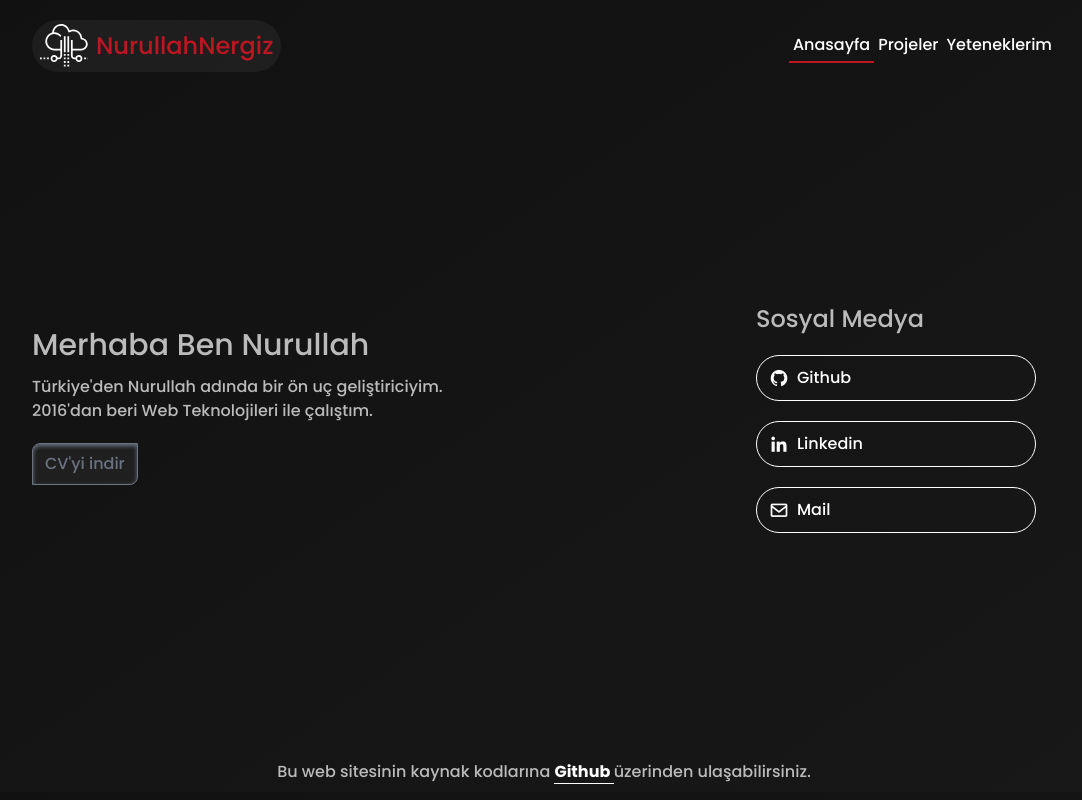
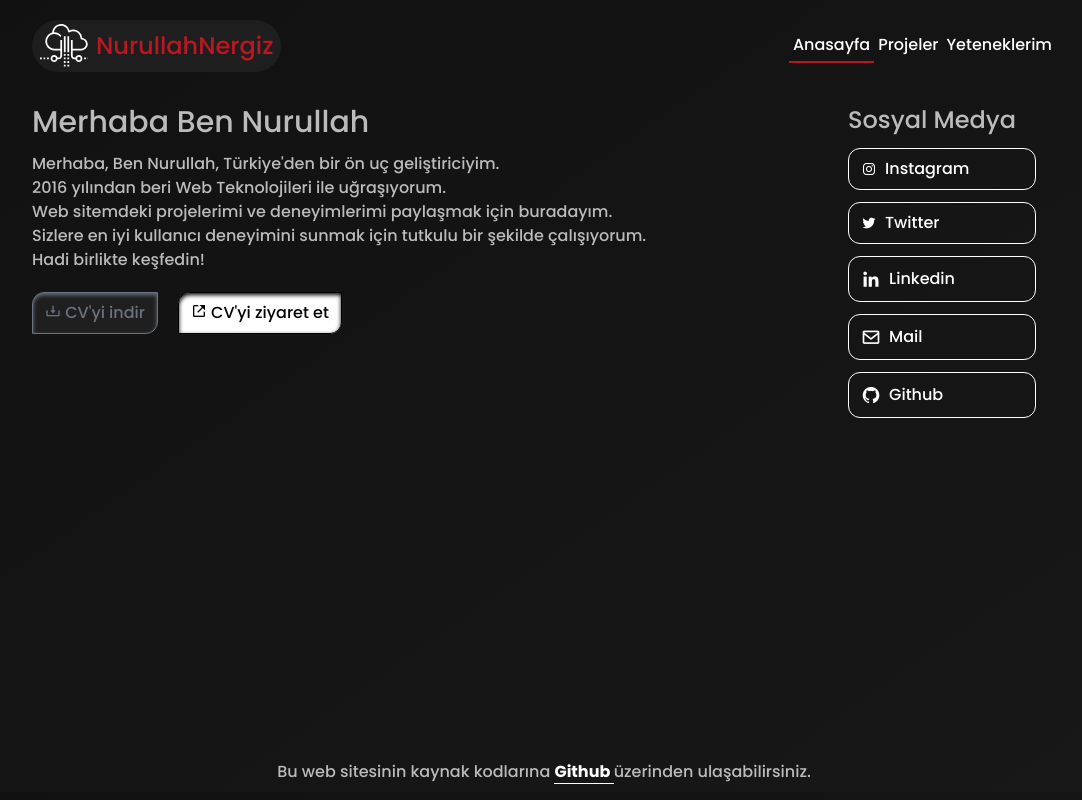
Before and after one commit to Nurullah-Nergiz/webpage, a Nuxt app: page / in a window 1280 px wide. Shown: the whole page, without its empty margins (96-1178 px from the left). Built offline with nearby package versions, Linux system fonts and the light colour scheme.

Commit message:
Ui updated

```diff
--- a/pages/index.vue
+++ b/pages/index.vue
@@ -23,35 +23,56 @@ export default {
 </script>
 
 <template>
-  <section class="flex-1 md:flex items-center flex-wrap gap-5">
+  <section class="flex-1 md:flex flex-wrap gap-5">
     <div class="flex-1 max-w-full">
       <h1 class="mb-3 text-3xl">Merhaba Ben Nurullah</h1>
       <p>
-        Türkiye'den Nurullah adında bir ön uç geliştiriciyim.<br>
-        2016'dan beri Web Teknolojileri ile çalıştım.
+        Merhaba, Ben Nurullah, Türkiye'den bir ön uç geliştiriciyim. <br>
+        2016 yılından beri Web Teknolojileri ile
+        uğraşıyorum. <br>
+        Web sitemdeki projelerimi ve deneyimlerimi paylaşmak için buradayım. <br>
+        Sizlere en iyi kullanıcı
+        deneyimini sunmak için tutkulu bir şekilde çalışıyorum. <br>
+        Hadi birlikte keşfedin!
       </p>
-
-      <a href="./cv.html" download
-        class="mt-5 py-2 px-3 text-gray-500 bg-secondary border border-current rounded-br-lg rounded-tl-lg shadow-inner shadow-current inline-block">
-        CV'yi indir
+      <div>
+        <a href="./cv.html" download
+          class="mt-5 py-2 px-3 text-gray-500 bg-secondary border border-current rounded-br-xl rounded-tl-xl shadow-inner shadow-current inline-block">
+          <i class='bx bx-download'></i>
+          CV'yi indir
+        </a>
+        <a href="./cv.html"
+          class="mt-5 ml-5 py-2 px-3 text-black bg-white border border-current rounded-br-xl rounded-tl-xl shadow-inner shadow-current inline-block">
+          <i class='bx bx-link-external'></i>
+          CV'yi ziyaret et
+        </a>
+      </div>
+    </div>
+    <div class=" md:max-w-xs md:px-5 flex flex-col gap-3">
+      <h2 class="mr-5 text-2xl">Sosyal Medya</h2>
+      <a href="https://www.instagram.com/nurullahnergiz_/" target="_blank"
+        class="px-3 py-2 flex items-center gap-2 border border-current rounded-xl ">
+        <i class='bx bxl-instagram'></i>
+        <span>Instagram</span>
       </a>
-      <br><br>
-    </div>
-    <div class="flex-1 md:max-w-xs md:px-5 flex flex-col gap-5">
-      <h2 class="text-2xl">Sosyal Medya</h2>
-      <a href="https://github.com/Nurullah-Nergiz/" target="_blank"
-        class="px-3 py-2 flex items-center gap-2 border border-current rounded-full ">
-        <i class="bx bxl-github text-xl"></i>
-        <span>Github</span>
+      <a href="https://twitter.com/nurullahNergiz_" target="_blank"
+        class="px-3 py-2 flex items-center gap-2 border border-current rounded-xl ">
+        <i class='bx bxl-twitter'></i>
+        <span>Twitter</span>
       </a>
       <a href="https://www.linkedin.com/in/nurullah-nergiz/" target="_blank"
-        class="px-3 py-2 flex items-center gap-2  border border-current rounded-full ">
+        class="px-3 py-2 flex items-center gap-2  border border-current rounded-xl ">
         <i class="bx bxl-linkedin text-xl"></i>
         <span>Linkedin</span>
       </a>
-      <a href="mailto:nurullah@nergiz.me" class="px-3 py-2 flex items-center gap-2 border border-current rounded-full ">
+      <a href="mailto:nurullah@nergiz.me" class="px-3 py-2 flex items-center gap-2 border border-current rounded-xl ">
         <i class="bx bx-envelope text-xl"></i>
         <span>Mail</span>
+      </a>
+      <a href="https://github.com/Nurullah-Nergiz/" target="_blank"
+        class="px-3 py-2 flex items-center gap-2 border border-current rounded-xl ">
+        <i class="bx bxl-github text-xl"></i>
+        <span>Github</span>
       </a>
     </div>
   </section>
```
